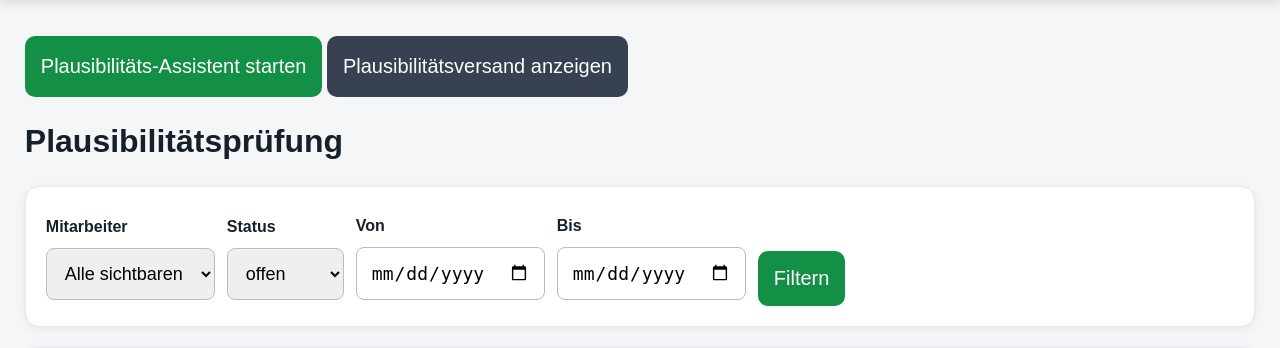
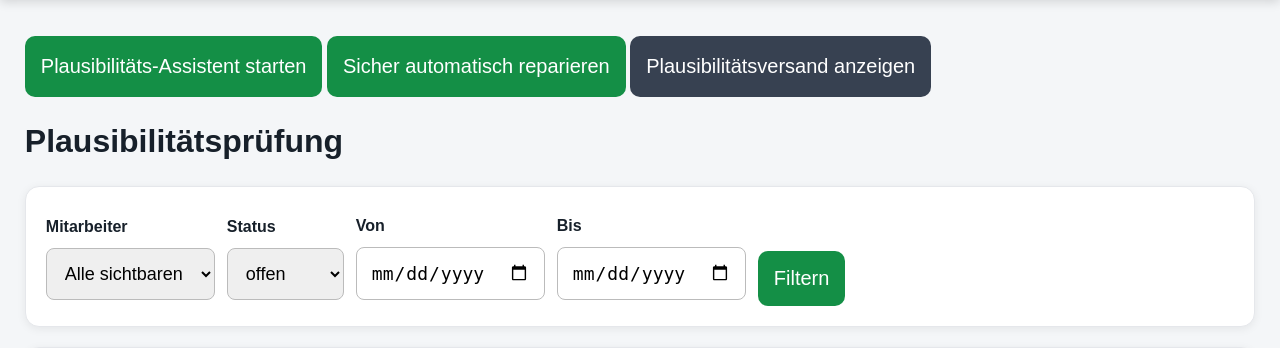
Before and after one commit to Markus4771/Stempeluhr, a FastAPI app: template app/templates/plausibility.html in a window 1280 px wide. Shown: the part 56-404 px from the top of the page. Run offline with FastAPI, Linux system fonts and the light colour scheme; the template is opened without the code that fills it, so the values that code supplies are empty; some libraries are stand-ins or nearby versions.

Commit message:
Phase 3: automatische Reparatur in Plausibilitätsseite verlinken

```diff
--- a/app/templates/plausibility.html
+++ b/app/templates/plausibility.html
@@ -2,6 +2,7 @@
 {% block content %}
 <p>
   <a class="button" href="/plausibility/assistant">Plausibilitäts-Assistent starten</a>
+  <a class="button" href="/plausibility/auto-repair">Sicher automatisch reparieren</a>
   <a class="button secondary" href="/plausibility/mail-history">Plausibilitätsversand anzeigen</a>
 </p>
 <h1>Plausibilitätsprüfung</h1>
```
